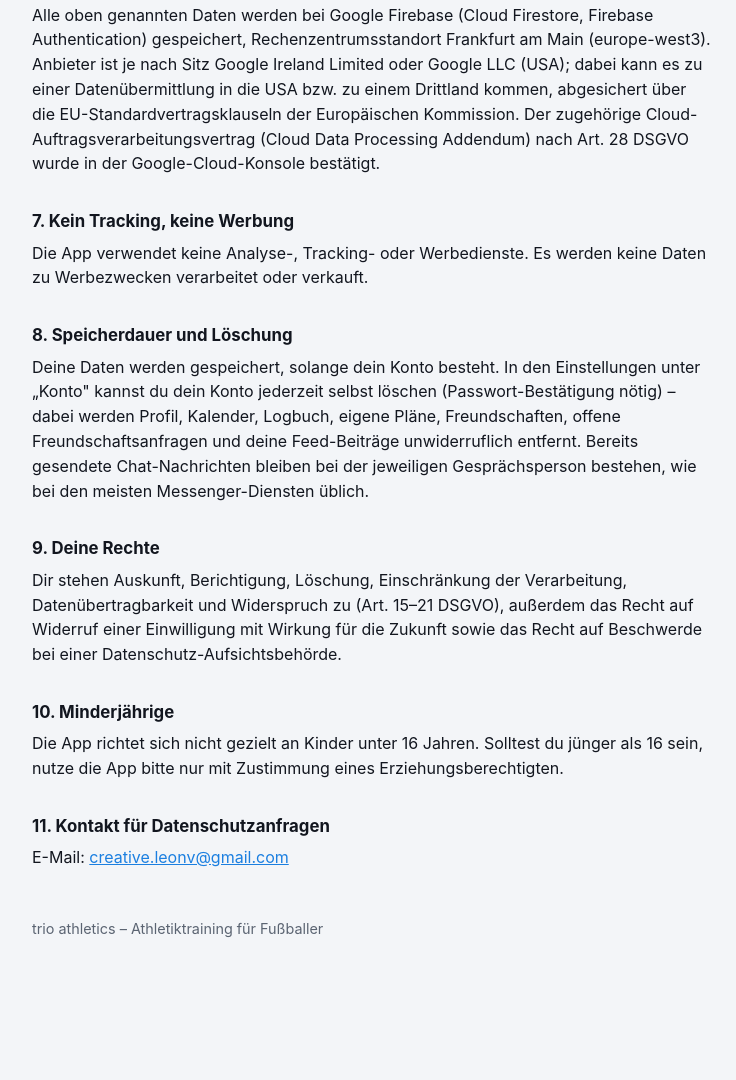
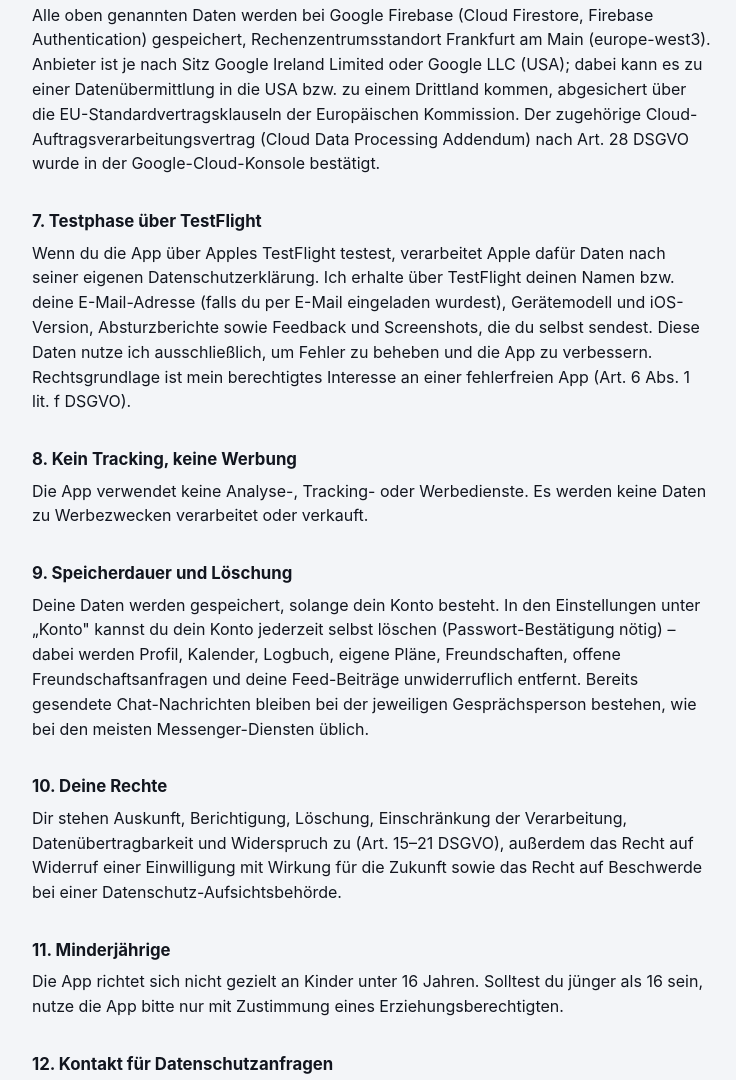
Before and after one commit to leonrcr/trio-athletics-legal, a plain HTML site: page index.html in a window 1280 px wide. Shown: the part 1030-2110 px from the top of the page, without its empty margins (268-1004 px from the left). Before the commit the page ends 2043 px from the top, so only its background shows below. Drawn offline with Linux system fonts and the light colour scheme.

Commit message:
Datenschutzerklärung: Stand Oktober 2026, TestFlight-Abschnitt ergänzt
Neuer Abschnitt 7 zur Testphase über TestFlight, Einstellungen aktualisiert
(„Darstellung" gibt es nicht mehr), Nummerierung angepasst.

Co-Authored-By: Claude Opus 5.5 <noreply@anthropic.com>

```diff
--- a/index.html
+++ b/index.html
@@ -40,7 +40,7 @@
 <body>
 <div class="wrap">
   <h1>Datenschutzerklärung</h1>
-  <p class="stand">trio athletics · Stand: September 2026</p>
+  <p class="stand">trio athletics · Stand: Oktober 2026</p>
 
   <h2>1. Verantwortlicher</h2>
   <p>
@@ -55,8 +55,8 @@
     Damit verarbeitet werden: Profildaten (Name, Position, Ziel, Ernährungsform,
     Profilbild), Trainingskalender, Logbuch (absolvierte Einheiten, Messwerte wie
     Gewicht/Sprintzeit), selbst erstellte Trainingspläne sowie – falls angegeben –
-    Verletzungen/Beschwerden. Einstellungen (Darstellung, Sprache, Erinnerungen)
-    bleiben ausschließlich lokal auf deinem Gerät.
+    Verletzungen/Beschwerden. Einstellungen (Hintergrund der Startseite, Sprache,
+    Erinnerungen) bleiben ausschließlich lokal auf deinem Gerät.
   </p>
 
   <h2>3. Besondere Kategorie: Gesundheitsdaten</h2>
@@ -98,13 +98,24 @@
     Google-Cloud-Konsole bestätigt.
   </p>
 
-  <h2>7. Kein Tracking, keine Werbung</h2>
+  <h2>7. Testphase über TestFlight</h2>
+  <p>
+    Wenn du die App über Apples TestFlight testest, verarbeitet Apple dafür Daten
+    nach seiner eigenen Datenschutzerklärung. Ich erhalte über TestFlight deinen
+    Namen bzw. deine E-Mail-Adresse (falls du per E-Mail eingeladen wurdest),
+    Gerätemodell und iOS-Version, Absturzberichte sowie Feedback und Screenshots,
+    die du selbst sendest. Diese Daten nutze ich ausschließlich, um Fehler zu
+    beheben und die App zu verbessern. Rechtsgrundlage ist mein berechtigtes
+    Interesse an einer fehlerfreien App (Art. 6 Abs. 1 lit. f DSGVO).
+  </p>
+
+  <h2>8. Kein Tracking, keine Werbung</h2>
   <p>
     Die App verwendet keine Analyse-, Tracking- oder Werbedienste. Es werden keine
     Daten zu Werbezwecken verarbeitet oder verkauft.
   </p>
 
-  <h2>8. Speicherdauer und Löschung</h2>
+  <h2>9. Speicherdauer und Löschung</h2>
   <p>
     Deine Daten werden gespeichert, solange dein Konto besteht. In den
     Einstellungen unter „Konto" kannst du dein Konto jederzeit selbst löschen
@@ -115,7 +126,7 @@
     üblich.
   </p>
 
-  <h2>9. Deine Rechte</h2>
+  <h2>10. Deine Rechte</h2>
   <p>
     Dir stehen Auskunft, Berichtigung, Löschung, Einschränkung der Verarbeitung,
     Datenübertragbarkeit und Widerspruch zu (Art. 15–21 DSGVO), außerdem das Recht
@@ -123,14 +134,14 @@
     auf Beschwerde bei einer Datenschutz-Aufsichtsbehörde.
   </p>
 
-  <h2>10. Minderjährige</h2>
+  <h2>11. Minderjährige</h2>
   <p>
     Die App richtet sich nicht gezielt an Kinder unter 16 Jahren. Solltest du
     jünger als 16 sein, nutze die App bitte nur mit Zustimmung eines
     Erziehungsberechtigten.
   </p>
 
-  <h2>11. Kontakt für Datenschutzanfragen</h2>
+  <h2>12. Kontakt für Datenschutzanfragen</h2>
   <p>E-Mail: <a href="mailto:creative.leonv@gmail.com">creative.leonv@gmail.com</a></p>
 
   <p class="zurueck">trio athletics – Athletiktraining für Fußballer</p>
```
